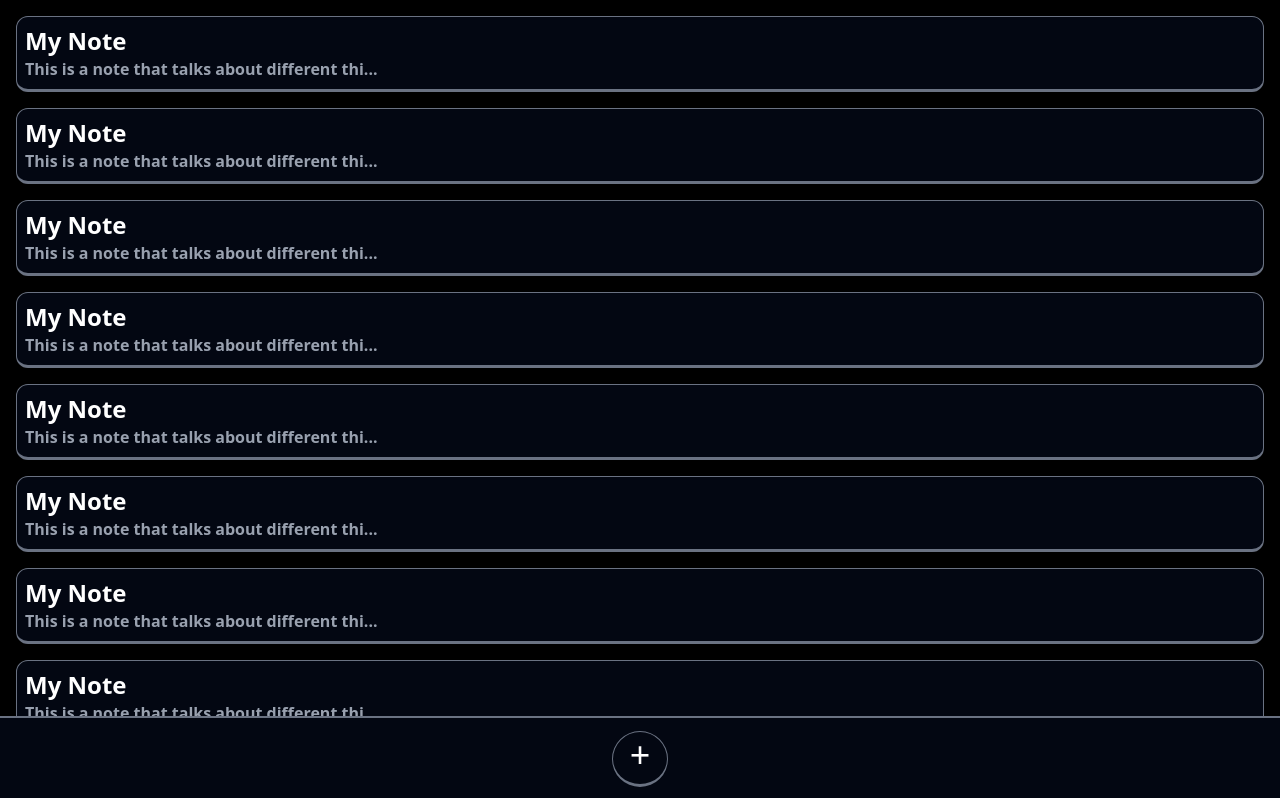
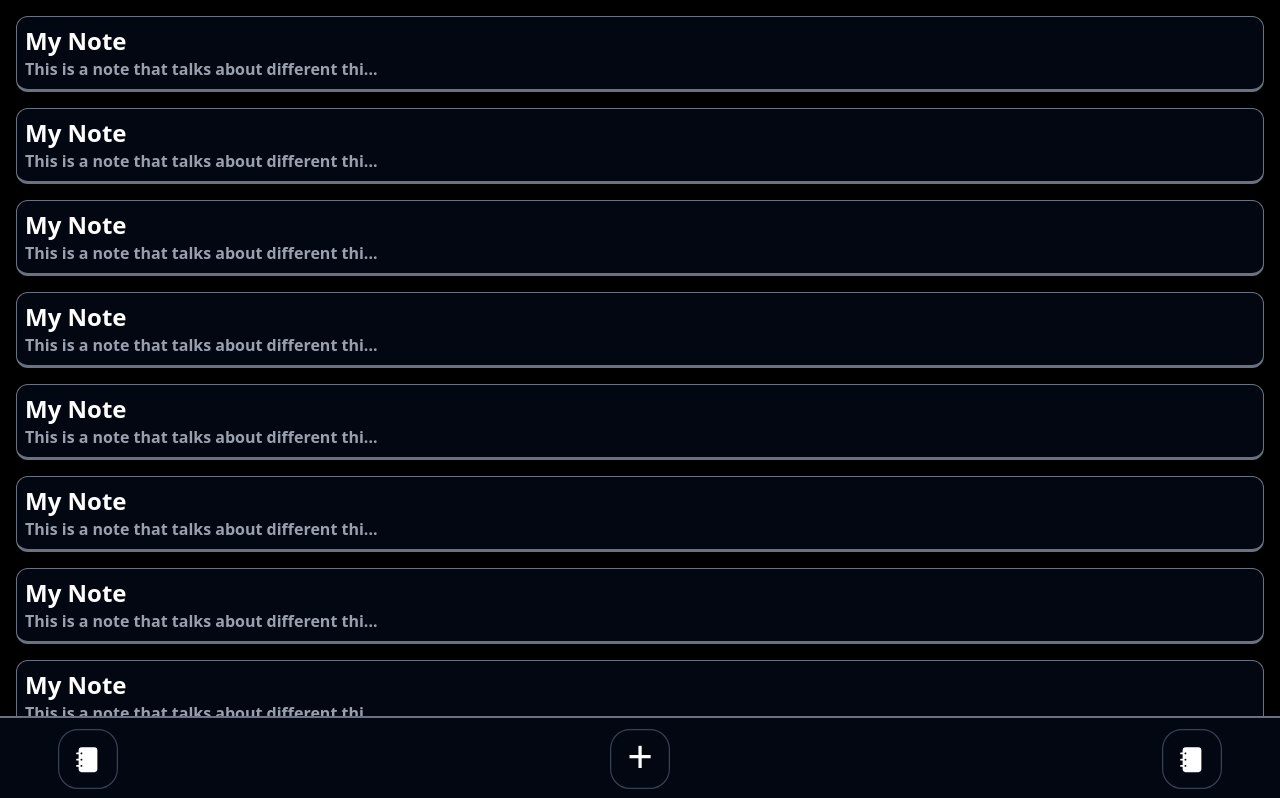
Before and after one commit to kakak158/notes-app, a Next.js app: page / in a window 1280 px wide. Shown: the top 798 px of the page. Built offline with nearby package versions, Linux system fonts and the light colour scheme.

Commit message:
Added more buttons and new dynamic route

```diff
--- a/package.json
+++ b/package.json
@@ -9,6 +9,8 @@
     "lint": "eslint"
   },
   "dependencies": {
+    "@lineiconshq/free-icons": "^1.0.4",
+    "@lineiconshq/react-lineicons": "^1.0.5",
     "next": "16.2.1",
     "react": "19.2.4",
     "react-dom": "19.2.4"
--- /dev/null
+++ b/src/app/(pages)/[id]/page.tsx
@@ -0,0 +1,7 @@
+import React from "react";
+
+const Page = () => {
+  return <div></div>;
+};
+
+export default Page;
--- a/src/app/globals.css
+++ b/src/app/globals.css
@@ -1,6 +1,6 @@
 @import "tailwindcss";
 * {
-  transition: all 200ms ease-in-out;
+  transition: all 50ms ease-in-out;
 }
 html,
 body {
--- a/src/app/page.tsx
+++ b/src/app/page.tsx
@@ -1,3 +1,5 @@
+import { Lineicons } from "@lineiconshq/react-lineicons";
+import { Home2Outlined } from "@lineiconshq/free-icons";
 import Image from "next/image";
 
 export default function Home() {
@@ -94,12 +96,40 @@ export default function Home() {
           </p>
         </div>
       </div>
-      <div className="fixed bottom-0 left-0 right-0 h-21 bg-gray-950 border-t-2 border-gray-500 flex justify-center items-center">
-        <div className="rounded-full bg-gray-950 w-14 h-14 bottom-5 right-5 border-b-3 border-gray-500 p-2 border flex justify-center text-4xl active:translate-y-0.5">
+      <div className="fixed bottom-0 left-0 right-0 h-21 bg-gray-950 border-t-2 border-gray-500 flex items-center justify-between px-16">
+        <button className="flex items-center justify-center w-12 h-12 scale-125 rounded-2xl border border-gray-700 active:scale-95 transition">
+          <svg
+            width="24"
+            height="25"
+            viewBox="0 0 24 25"
+            fill="none"
+            xmlns="http://www.w3.org/2000/svg"
+          >
+            <path
+              d="M6.75 2.5C5.50736 2.5 4.5 3.50736 4.5 4.75V6.75H3.25C2.83579 6.75 2.5 7.08579 2.5 7.5C2.5 7.91421 2.83579 8.25 3.25 8.25H4.5V11.75H3.25C2.83579 11.75 2.5 12.0858 2.5 12.5C2.5 12.9142 2.83579 13.25 3.25 13.25H4.5V16.75H3.25C2.83579 16.75 2.5 17.0858 2.5 17.5C2.5 17.9142 2.83579 18.25 3.25 18.25H4.5V20.25C4.5 21.4926 5.50736 22.5 6.75 22.5H17.25C18.4926 22.5 19.5 21.4926 19.5 20.25V4.75C19.5 3.50736 18.4926 2.5 17.25 2.5H6.75ZM7.5 17.5C7.5 17.9142 7.16421 18.25 6.75 18.25C6.33579 18.25 6 17.9142 6 17.5C6 17.0858 6.33579 16.75 6.75 16.75C7.16421 16.75 7.5 17.0858 7.5 17.5ZM7.5 7.5C7.5 7.91421 7.16421 8.25 6.75 8.25C6.33579 8.25 6 7.91421 6 7.5C6 7.08579 6.33579 6.75 6.75 6.75C7.16421 6.75 7.5 7.08579 7.5 7.5ZM7.5 12.5C7.5 12.9142 7.16421 13.25 6.75 13.25C6.33579 13.25 6 12.9142 6 12.5C6 12.0858 6.33579 11.75 6.75 11.75C7.16421 11.75 7.5 12.0858 7.5 12.5Z"
+              fill="white"
+            />
+          </svg>
+        </button>
+        <button className="flex items-center justify-center w-12 h-12 scale-125 rounded-2xl border border-gray-700 active:scale-95 transition text-4xl">
           <h1 className="absolute top-45/100 left-1/2 -translate-x-1/2 -translate-y-1/2">
             +
           </h1>
-        </div>
+        </button>
+        <button className="flex items-center justify-center w-12 h-12 scale-125 rounded-2xl border border-gray-700 active:scale-95 transition">
+          <svg
+            width="24"
+            height="25"
+            viewBox="0 0 24 25"
+            fill="none"
+            xmlns="http://www.w3.org/2000/svg"
+          >
+            <path
+              d="M6.75 2.5C5.50736 2.5 4.5 3.50736 4.5 4.75V6.75H3.25C2.83579 6.75 2.5 7.08579 2.5 7.5C2.5 7.91421 2.83579 8.25 3.25 8.25H4.5V11.75H3.25C2.83579 11.75 2.5 12.0858 2.5 12.5C2.5 12.9142 2.83579 13.25 3.25 13.25H4.5V16.75H3.25C2.83579 16.75 2.5 17.0858 2.5 17.5C2.5 17.9142 2.83579 18.25 3.25 18.25H4.5V20.25C4.5 21.4926 5.50736 22.5 6.75 22.5H17.25C18.4926 22.5 19.5 21.4926 19.5 20.25V4.75C19.5 3.50736 18.4926 2.5 17.25 2.5H6.75ZM7.5 17.5C7.5 17.9142 7.16421 18.25 6.75 18.25C6.33579 18.25 6 17.9142 6 17.5C6 17.0858 6.33579 16.75 6.75 16.75C7.16421 16.75 7.5 17.0858 7.5 17.5ZM7.5 7.5C7.5 7.91421 7.16421 8.25 6.75 8.25C6.33579 8.25 6 7.91421 6 7.5C6 7.08579 6.33579 6.75 6.75 6.75C7.16421 6.75 7.5 7.08579 7.5 7.5ZM7.5 12.5C7.5 12.9142 7.16421 13.25 6.75 13.25C6.33579 13.25 6 12.9142 6 12.5C6 12.0858 6.33579 11.75 6.75 11.75C7.16421 11.75 7.5 12.0858 7.5 12.5Z"
+              fill="white"
+            />
+          </svg>
+        </button>
       </div>
     </div>
   );
```
Also changed, not shown: 1 other file (tests, documents, lock files or other folders).
